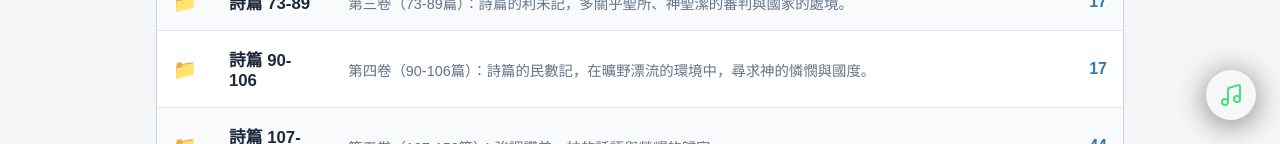
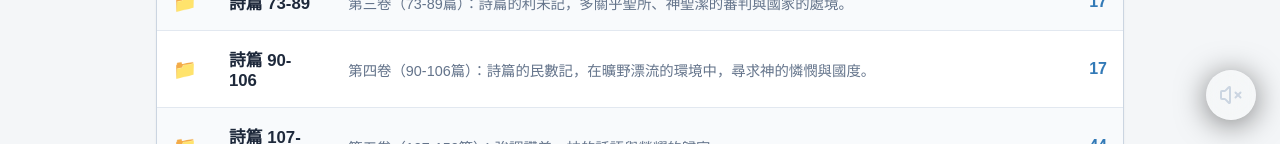
Before and after one commit to hungry4grace/verserain-web, a React (Vite) app: page / in a window 1280 px wide. Shown: the part 656-800 px from the top of the page. Built offline with nearby package versions, Linux system fonts and the light colour scheme.

Commit message:
BGM updates: reduce volume to 0.2 and disable initial autoplay

```diff
--- a/src/App.jsx
+++ b/src/App.jsx
@@ -196,7 +196,7 @@ export default function App() {
 
   const [initAutoStart, setInitAutoStart] = useState(null);
 
-  const [isMusicPlaying, setIsMusicPlaying] = useState(true);
+  const [isMusicPlaying, setIsMusicPlaying] = useState(false);
   const bgmAudioRef = useRef(null);
   const [autoplayBlocked, setAutoplayBlocked] = useState(false);
 
@@ -204,7 +204,7 @@ export default function App() {
     if (!bgmAudioRef.current) {
       bgmAudioRef.current = new Audio('/bgm.mp3');
       bgmAudioRef.current.loop = true;
-      bgmAudioRef.current.volume = 0.4;
+      bgmAudioRef.current.volume = 0.2;
     }
     if (isMusicPlaying) {
       const playPromise = bgmAudioRef.current.play();
```
